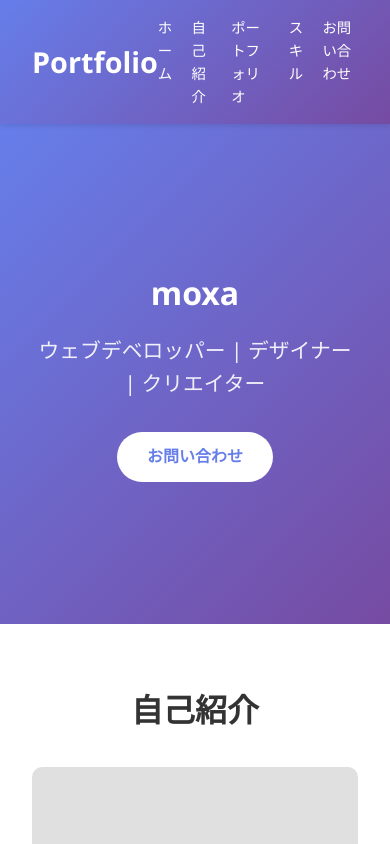
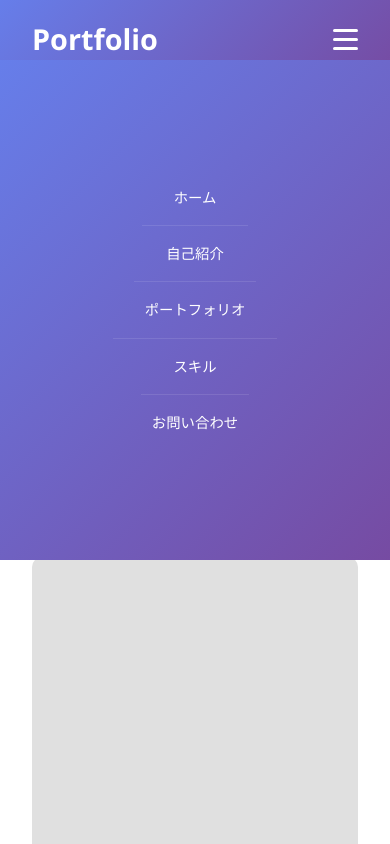
Before and after one commit to xm0x4x/portfolio, a plain HTML site: page index.html in a window 390 px wide. Shown: the top 844 px of the page. Drawn offline with Linux system fonts and the light colour scheme.

Commit message:
768px以下でハンバーガーメニューを表示するように変更

```diff
--- a/index.html
+++ b/index.html
@@ -11,7 +11,12 @@
     <header>
         <nav>
             <div class="logo">Portfolio</div>
-            <ul>
+            <button class="hamburger" id="hamburgerBtn">
+                <span></span>
+                <span></span>
+                <span></span>
+            </button>
+            <ul class="nav-menu" id="navMenu">
                 <li><a href="#home">ホーム</a></li>
                 <li><a href="#about">自己紹介</a></li>
                 <li><a href="#portfolio">ポートフォリオ</a></li>
@@ -177,5 +182,25 @@
     <footer>
         <p>&copy; 2026 moxa. All rights reserved.</p>
     </footer>
+
+    <script>
+        // ハンバーガーメニュー機能
+        const hamburgerBtn = document.getElementById('hamburgerBtn');
+        const navMenu = document.getElementById('navMenu');
+
+        hamburgerBtn.addEventListener('click', () => {
+            hamburgerBtn.classList.toggle('active');
+            navMenu.classList.toggle('active');
+        });
+
+        // メニュー内のリンククリックでメニューを閉じる
+        const navLinks = navMenu.querySelectorAll('a');
+        navLinks.forEach(link => {
+            link.addEventListener('click', () => {
+                hamburgerBtn.classList.remove('active');
+                navMenu.classList.remove('active');
+            });
+        });
+    </script>
 </body>
 </html>
--- a/style.css
+++ b/style.css
@@ -51,7 +51,40 @@
     opacity: 0.8;
 }
 
-.hero {
+.hamburger {
+    display: none;
+    flex-direction: column;
+    background: none;
+    border: none;
+    cursor: pointer;
+    padding: 0;
+    gap: 6px;
+}
+
+.hamburger span {
+    width: 25px;
+    height: 3px;
+    background-color: white;
+    border-radius: 2px;
+    transition: all 0.3s ease;
+}
+
+.hamburger.active span:nth-child(1) {
+    transform: rotate(45deg) translate(10px, 10px);
+}
+
+.hamburger.active span:nth-child(2) {
+    opacity: 0;
+}
+
+.hamburger.active span:nth-child(3) {
+    transform: rotate(-45deg) translate(7px, -7px);
+}
+
+.nav-menu {
+    list-style: none;
+    display: flex;
+    gap: 2rem;
     background: linear-gradient(135deg, #667eea 0%, #764ba2 100%);
     color: white;
     padding: 100px 2rem;
@@ -289,6 +322,38 @@
 
 /* Responsive */
 @media (max-width: 768px) {
+    .hamburger {
+        display: flex;
+    }
+
+    .nav-menu {
+        position: absolute;
+        top: 60px;
+        left: 0;
+        width: 100%;
+        background: linear-gradient(135deg, #667eea 0%, #764ba2 100%);
+        flex-direction: column;
+        gap: 0;
+        max-height: 0;
+        overflow: hidden;
+        transition: max-height 0.3s ease;
+        padding: 0;
+    }
+
+    .nav-menu.active {
+        max-height: 300px;
+        padding: 1rem 0;
+    }
+
+    .nav-menu li {
+        padding: 1rem 2rem;
+        border-bottom: 1px solid rgba(255, 255, 255, 0.1);
+    }
+
+    .nav-menu li:last-child {
+        border-bottom: none;
+    }
+
     .hero h1 {
         font-size: 2rem;
     }
```
